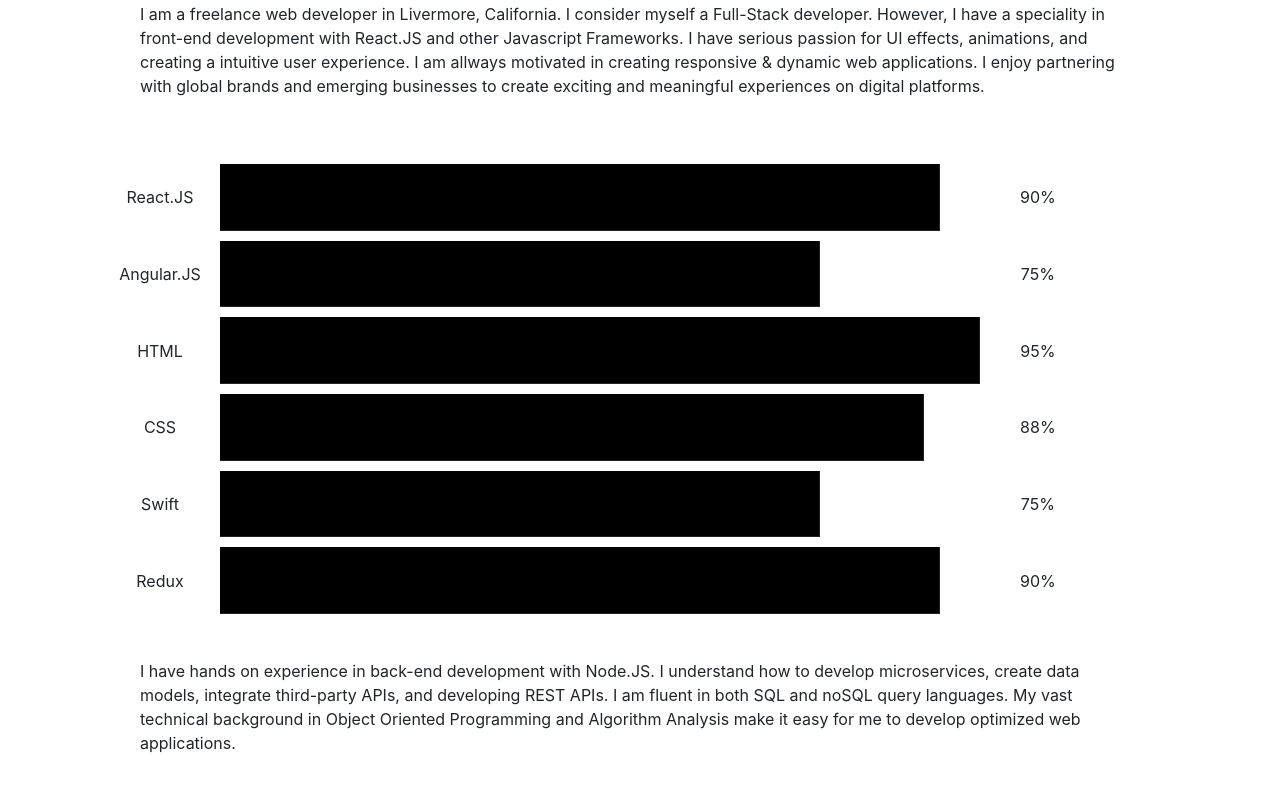
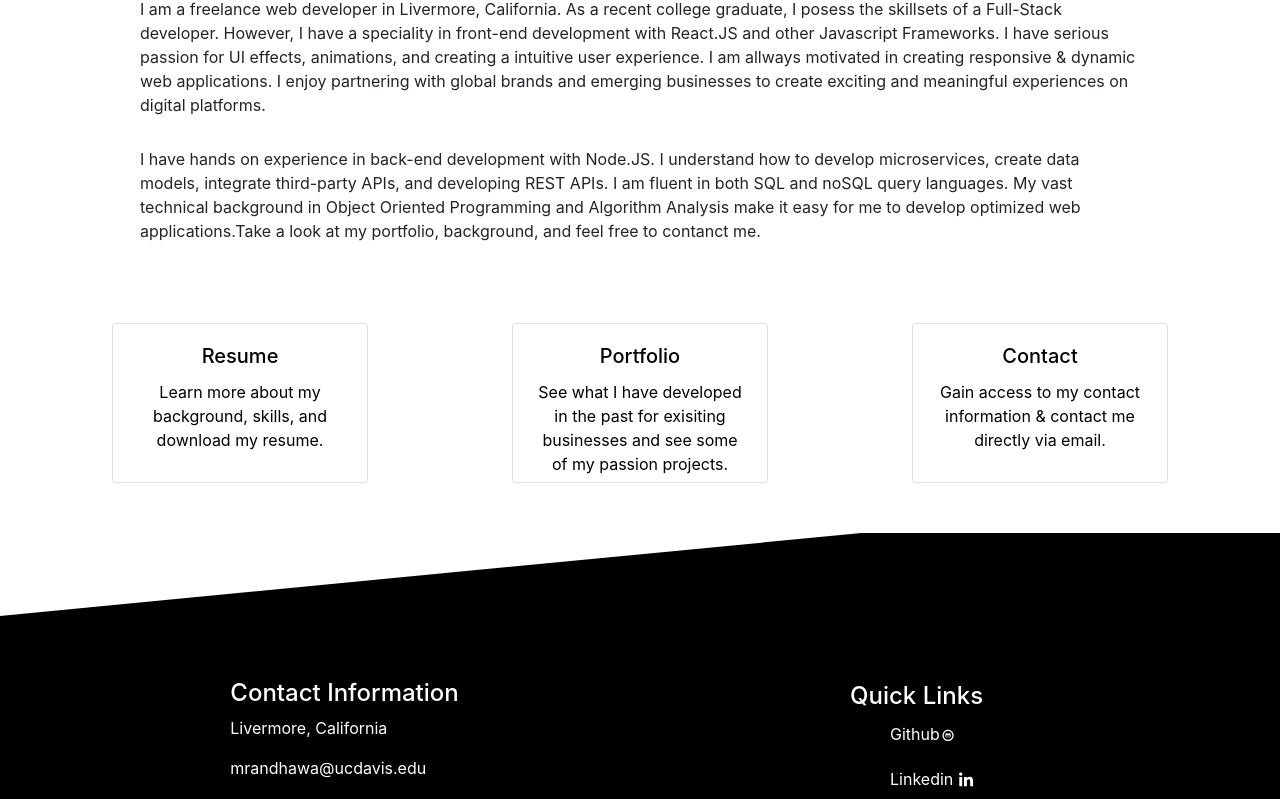
Before and after one commit to mehtab98/portfolio, a React (Create React App) app: page / in a window 1280 px wide. Shown: the part 704-1503 px from the top of the page. Built offline with nearby package versions, Linux system fonts and the light colour scheme.

Commit message:
hotfix css

```diff
--- a/package.json
+++ b/package.json
@@ -38,6 +38,7 @@
     "react": "^16.13.1",
     "react-bootstrap": "^1.3.0",
     "react-dom": "^16.13.1",
+    "react-icons": "^3.10.0",
     "react-router-dom": "^5.2.0",
     "react-scripts": "^3.4.3",
     "react-vertical-timeline-component": "^3.0.2",
--- a/src/components/Resume.js
+++ b/src/components/Resume.js
@@ -107,14 +107,16 @@
                 </Card.Header>
                 <Accordion.Collapse eventKey="2">
                 <Card.Body>
+                    <div className="innerRow">
                         <div className="innerCol">
                             <p className="form_style"> <h4>Proficient Languages:</h4>JavaScript, Python, Java, Swift, & C++</p>
                             <p className="form_style"> <h4>Backend Frameworks: </h4>Node.JS, Django, & Swift</p>
                             <p className="form_style"> <h4>Databases:</h4>SQL (sqlite3), MS SQL Server, & NoSQL (Mongo DB)</p>
                             <p className="form_style"> <h4>Cloud Deployments:</h4>Heroku, AWS, IBM Bluemix,Github</p>
                         </div>
-                    <div className="innerCol">
+                        <div className="innerCol2">
                             <BackGraph/>
+                        </div>
                     </div>
                 </Card.Body>
                 </Accordion.Collapse>
@@ -129,12 +131,16 @@
                 <Card.Body>
                     <div className="innerRow">
                         <div className="innerCol">
+                            <div className="side1">
                                 <p className="form_style"> <h4>Frontend Frameworks:</h4>HTML5, React, Angular, & Swift</p>
                                 <p className="form_style"> <h4>Package Familarity: </h4>Redux, GraphQL, Bootstrap, & D3</p>
                                 <p className="form_style"> <h4>CSS Tools:</h4>Bootstrap, UIkit, Materialize, Semantic UI, & Flexbox</p>
                             </div>
-                    <div className="innerCol">
-                        <Graph/>
+                        </div>
+                        <div className="innerCol2">
+
+                                <Graph />
+
                         </div>
                     </div>
                 </Card.Body>
--- a/src/components/footer/footer.css
+++ b/src/components/footer/footer.css
@@ -111,7 +111,7 @@
 .link_stylez{
     text-decoration: none;
     color: white;
-    margin-bottom: 15px;
+    margin-bottom: 20px;
 }
 
 .footer_links{
--- a/src/components/footer/footer.js
+++ b/src/components/footer/footer.js
@@ -4,7 +4,8 @@
 
 import {Link} from 'react-router-dom';
 
-
+import {DiGithub} from 'react-icons/di';
+import {FaLinkedinIn} from "react-icons/fa";
 
 
 
@@ -26,12 +27,11 @@
           <div className="footer_column">
             <h4 className="handle_text_r">Quick Links</h4>
             <ul className="footer_links">
-              <Link  to='/shop'>
-                <li className="link_stylez">Github</li>
-              </Link>
-              <Link  to='/about'>
-                <li className="link_stylez">Linkedin</li>
-              </Link>
+
+                <li className="link_stylez"> <a href="https://github.com/mehtab98" className="link_stylez">Github</a><DiGithub/></li>
+
+                <li className="link_stylez"> <a href="https://www.linkedin.com/in/mehtab-randhawa-a83786177" className="link_stylez">Linkedin</a> <FaLinkedinIn/></li>
+
               <Link  to='/resume'>
                 <li className="link_stylez">Resume</li>
               </Link>
--- a/src/components/forms/contact.css
+++ b/src/components/forms/contact.css
@@ -10,7 +10,7 @@
 .header1{
     width: 100%;
     overflow: hidden;
-    height: 400px;
+    height: 500px;
     display: flex;
     position: sticky;
     position: center;
@@ -18,7 +18,12 @@
     clip-path: polygon(0 0,100% 0,100% 100%,0 calc(100% - 5vw));
     border-color: solid black;
 }
-
+.iconlink:hover{
+    color:gray;
+}
+.iconlink{
+    color:black;
+}
 .background_pic{
     justify-content: center;
     position: center;
@@ -37,9 +42,12 @@
     margin-left:100px;
 }
 .form_submit{
+    margin-top:18px;
     margin-bottom: 20px;
+    margin-left:420px;
 }
 .form_body{
     text-align: center;
+    margin-top:-25px;
     background-color:white;
 }
--- a/src/components/forms/contact.js
+++ b/src/components/forms/contact.js
@@ -1,5 +1,7 @@
 import React from 'react';
 import {Form, Button} from 'react-bootstrap';
+import {DiGithub} from 'react-icons/di';
+import {FaLinkedinIn} from "react-icons/fa";
 import './contact.css';
 
 const Contact = () => {
@@ -10,6 +12,8 @@
             <div class="hero_text_net_t">
             </div>
         </header>
+        <h1 style={{marginLeft: "-800px", marginBottom:"0px"}}>Contact </h1>
+        <h1 style={{marginLeft: "-850px", marginBottom:"0px"}}><a className="iconlink" href="https://github.com/mehtab98">< DiGithub/></a>  <a className="iconlink"href="https://www.linkedin.com/in/mehtab-randhawa-a83786177/"><FaLinkedinIn/></a> </h1>
         <body className="form_body">
           <Form className="form_style">
           <Form.Group className="form_input" controlId="exampleForm.ControlInput1">
@@ -31,11 +35,13 @@
             <Form.Control as="textarea" rows="3" />
           </Form.Group>
 
-          <Button className="form_submit" variant="primary" size="lg" active>
+          <Button className="form_submit" variant="secondary" size="lg" active>
             Submit
-          </Button>{' '}
+          </Button>
+
 
         </Form>
+
       </body>
       </>
     )
--- a/src/components/home.css
+++ b/src/components/home.css
@@ -48,19 +48,29 @@
     margin-top: 25px;
     text-align: left;
 }
+.form_style{
+    background-color: white;
+    width: 1000px;
+    display: inline-block;
+    margin-bottom: 10px;
+    margin-top:20px;
+    border-radius: 10px;
+    text-align: left;
+}
 .home_title{
     text-align: right;
     margin-right: 100px;
     margin-top: -20px;
 }
-
+.card_wrap{
+    display: inline-block;
+}
 .card_style{
-
     width: 1200px;
     display:flex;
     flex-direction: row;
     justify-content: space-around;
-    margin-top:100px;
+    margin-top:70px;
 }
 
 .link_style{
@@ -80,6 +90,15 @@
     border-color:black;
 }
 @media only screen and (min-width: 1500px) {
+    .form_style{
+        background-color: white;
+        width: 1000px;
+        display: inline-block;
+        margin-bottom: 10px;
+        margin-top:20px;
+        border-radius: 10px;
+        text-align: left;
+    }
     .headerStyle{
         clip-path: polygon(0 0, 100% 0, 100% 83%, 0 98%);
         width: 100%;
--- a/src/components/home.js
+++ b/src/components/home.js
@@ -13,20 +13,17 @@
             <img className="img_1" src={require("../images/header.jpg")}  alt="About Picture"/>
 
             <div className="hero_text">
-    	        <h1 className="header_text">Development Designed For The Digital World. <Button style={{color: "white"}}variant="outline-secondary">More about me</Button></h1>
+    	        <h1 className="header_text">Development Designed For The Digital World. <Button href="#home_section" style={{color: "white"}}variant="outline-secondary">More about me</Button></h1>
 
   	        </div>
         </header>
 
         <body className="body_style">
             <h1 className="home_title">Who's this guy?</h1>
-            <p className="home_text">I am a freelance web developer in Livermore, California. I consider myself a Full-Stack developer. However, I have a speciality in front-end development with React.JS and other Javascript Frameworks. I have serious passion for UI effects, animations, and creating a intuitive user experience. I am allways motivated in creating responsive & dynamic web applications. I enjoy partnering with global brands and emerging businesses to create exciting and meaningful experiences on digital platforms.</p>
+            <p className="form_style">I am a freelance web developer in Livermore, California. As a recent college graduate, I posess the skillsets of a Full-Stack developer. However, I have a speciality in front-end development with React.JS and other Javascript Frameworks. I have serious passion for UI effects, animations, and creating a intuitive user experience. I am allways motivated in creating responsive & dynamic web applications. I enjoy partnering with global brands and emerging businesses to create exciting and meaningful experiences on digital platforms.</p>
 
-            <Graph />
-
-            <p className="home_text">I have hands on experience in back-end development with Node.JS. I understand how to develop microservices, create data models, integrate third-party APIs, and developing REST APIs. I am fluent in both SQL and noSQL query languages. My vast technical background in Object Oriented Programming and Algorithm Analysis make it easy for me to develop optimized web applications.</p>
-
-            <BackGraph/>
+            <p id="home_section" className="form_style">I have hands on experience in back-end development with Node.JS. I understand how to develop microservices, create data models, integrate third-party APIs, and developing REST APIs. I am fluent in both SQL and noSQL query languages. My vast technical background in Object Oriented Programming and Algorithm Analysis make it easy for me to develop optimized web applications.Take a look at my portfolio, background, and feel free to contanct me.</p>
+            <div className="card_wrap">
             <div className="card_style">
                 <Link  to='/resume' className="link_style">
                 <Card className="cards" style={{ width: '16rem', height:'10rem' }}>
@@ -44,7 +41,7 @@
                     <Card.Body>
                         <Card.Title>Portfolio</Card.Title>
                         <Card.Text>
-                            See what I have developed in the past for exisiting businesses and passion projects.
+                            See what I have developed in the past for exisiting businesses and see some of my passion projects.
                         </Card.Text>
                     </Card.Body>
                 </Card>
@@ -61,7 +58,7 @@
                 </Card>
                 </Link>
             </div>
-
+        </div>
 
 
         </body>
--- a/src/components/resume.css
+++ b/src/components/resume.css
@@ -10,12 +10,31 @@
     border-color: solid black;
 }
 
+.innerCol{
+    margin-top:40px;
+    display: flex;
+    flex-direction: column;
+    padding: 0px;
+    width:30%
+}
+
+
+.innerCol2{
+    display: flex;
+    flex-direction: column;
+    padding: 0px;
+    width:70%
+}
+.innerRow{
+    max-width: 1200px;
+    display: flex;
+    flex-direction: row;
+}
 .resume_body{
     text-align: center;
     background-color:white;
     color: black;
 }
-
 .form_style{
     background-color: white;
     width: 1000px;
@@ -25,7 +44,6 @@
     border-radius: 10px;
     text-align: left;
 }
-
 .button_style{
     width: 300px;
     color:white;
```
Also changed, not shown: src/components/graph/graph.css (line endings or trailing spaces), 1 other file (tests, documents, lock files or other folders). Lines whose indentation alone changed are shown as unchanged.
